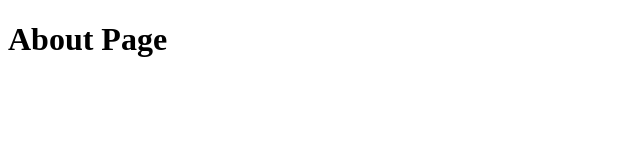
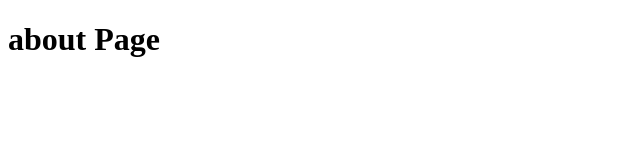
Before and after one commit to ShreyaA1230/Road-to-code-homepage, a plain HTML site: page pages/about.html in a window 1280 px wide. Shown: the whole page, without its empty margins (0-640 px from the left). Drawn offline with Linux system fonts and the light colour scheme.

Commit message:
file added

```diff
--- a/pages/about.html
+++ b/pages/about.html
@@ -4,6 +4,6 @@
         <title>about</title>
     </head>
     <body>
-        <h1>About Page</h1>
+        <h1>about Page</h1>
     </body>
 </html>
```
